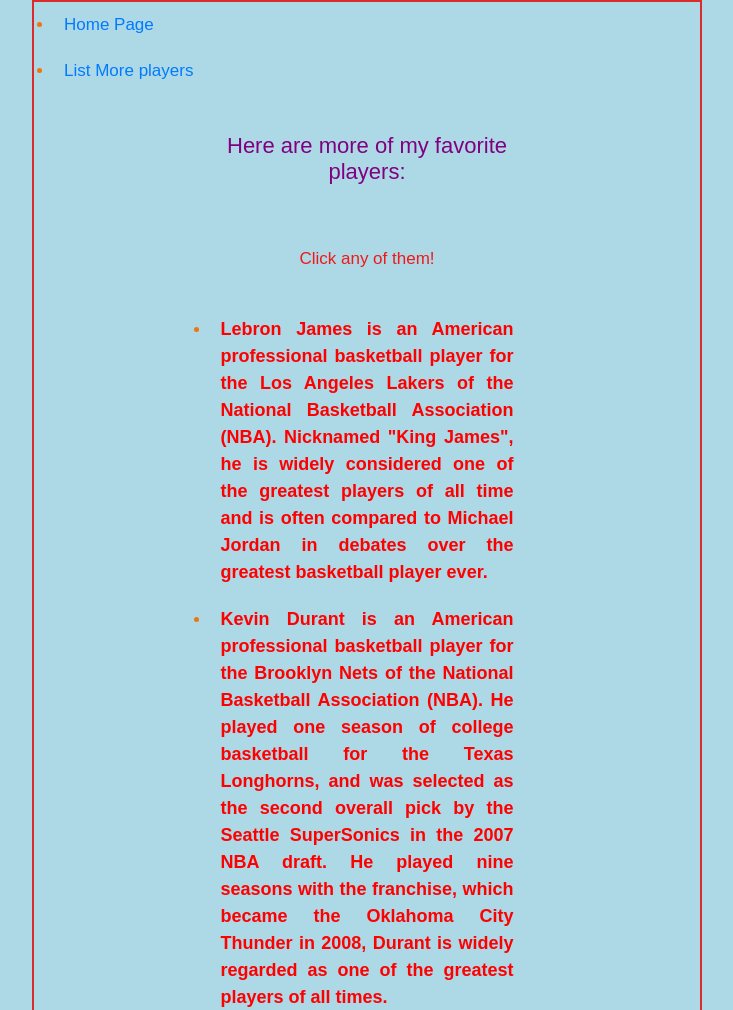
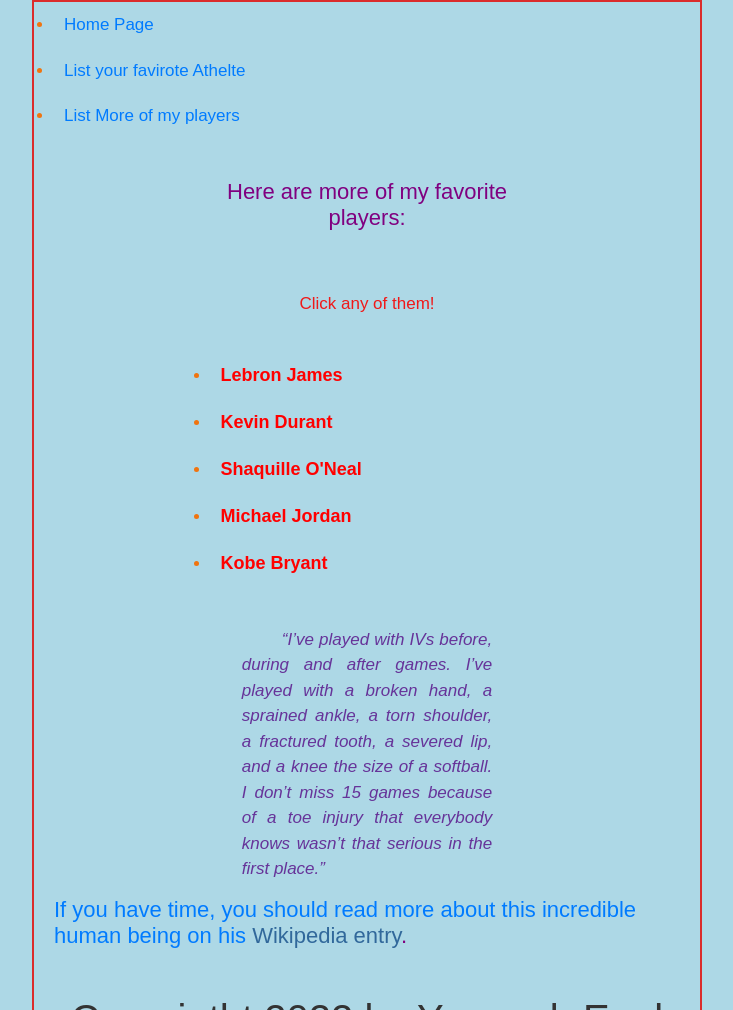
Before and after one commit to Yacquubegal/-jQ-HomeworkCriteria, a plain HTML site: page List.html in a window 1280 px wide. Shown: the top 1010 px of the page, without its empty margins (273-1006 px from the left). Drawn offline with nearby package versions, Linux system fonts and the light colour scheme.

Commit message:
Update List.html

```diff
--- a/List.html
+++ b/List.html
@@ -27,17 +27,18 @@
 </head>
 <ul>
     <li><a href="index.html" class='active-page'>Home Page</a></li>
-    <li><a href="List.html"class='active-page'>List More players</a></li>
+    <li><a href="Yourlist.html" class='active-page'>List your favirote Athelte</a></li>
+    <li><a href="MyList.html"class='active-page'>List More of my players</a></li>
   </ul>
         <main id="athlete-info">
             <h3 id="main-h3">Here are more of my favorite players:</h3>
             <p id="main-h3">Click any of them!</p>
             <ul>
-                <li><a href="display.html"class='active-page'><span>Lebron James</span</a> is an American professional basketball player for the Los Angeles Lakers of the National Basketball Association (NBA). Nicknamed "King James", he is widely considered one of the greatest players of all time and is often compared to Michael Jordan in debates over the greatest basketball player ever.</li>
-                <li><a href="display1.html"class='active-page'><span>Kevin Durant</span</a> is an American professional basketball player for the Brooklyn Nets of the National Basketball Association (NBA). He played one season of college basketball for the Texas Longhorns, and was selected as the second overall pick by the Seattle SuperSonics in the 2007 NBA draft. He played nine seasons with the franchise, which became the Oklahoma City Thunder in 2008, Durant is widely regarded as one of the greatest players of all times.</li>
-                <li><a href="display2.html"class='active-page'><span>Shaquille O'Neal</span</a>, known commonly as "Shaq", is an American former professional basketball player who is a sports analyst on the television program Inside the NBA. O'Neal is regarded as one of the greatest basketball players and centers of all time. He is a 7-foot-1-inch (2.16 m) and 325-pound (147 kg) center who played for six teams over his 19-year career in the National Basketball Association (NBA) and is a four-time NBA champion.</li>
-                <li><a href="display3.html"class='active-page'><span>Michael Jordan</span</a>, also known by his initials MJ, is an American businessman and former professional basketball player. He played fifteen seasons in the National Basketball Association (NBA), winning six NBA championships with the Chicago Bulls. Jordan is the principal owner and chairman of the Charlotte Hornets of the NBA and of 23XI Racing in the NASCAR Cup Series. By acclamation, Michael Jordan is the greatest basketball player of all time.</li>
-                <li><a href="display4.html"class='active-page'><span>Kobe Bryant</span</a> was an American professional basketball player. A shooting guard, he spent his entire 20-year career with the Los Angeles Lakers in the National Basketball Association (NBA). Widely regarded as one of the greatest basketball players of all time, Bryant won five NBA championships, was an 18-time All-Star, a 15-time member of the All-NBA Team, a 12-time member of the All-Defensive Team, the 2008 NBA Most Valuable Player (MVP), and a two-time NBA Finals MVP. Bryant also led the NBA in scoring twice, and ranks fourth in league all-time regular season and postseason scoring. He was posthumously voted into the Naismith Memorial Basketball Hall of Fame in 2020 and named to the NBA 75th Anniversary Team in 2021.</li>
+                <li><a href="display.html"class='active-page'><span>Lebron James</span</a></li>
+                <li><a href="display1.html"class='active-page'><span>Kevin Durant</span</a></li>
+                <li><a href="display2.html"class='active-page'><span>Shaquille O'Neal</span</a></li>
+                <li><a href="display3.html"class='active-page'><span>Michael Jordan</span</a></li>
+                <li><a href="display4.html"class='active-page'><span>Kobe Bryant</span</a></li>
             </ul>
         </main>
     </div>
```
